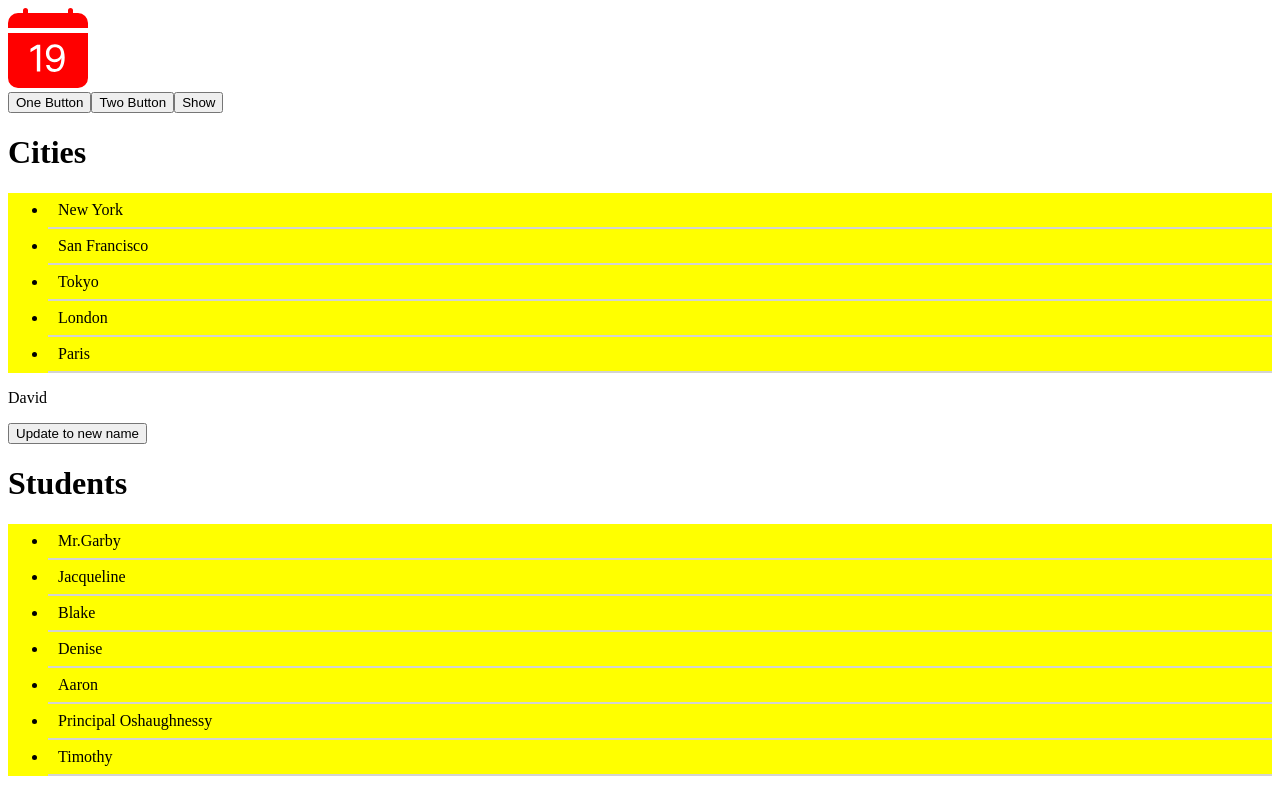
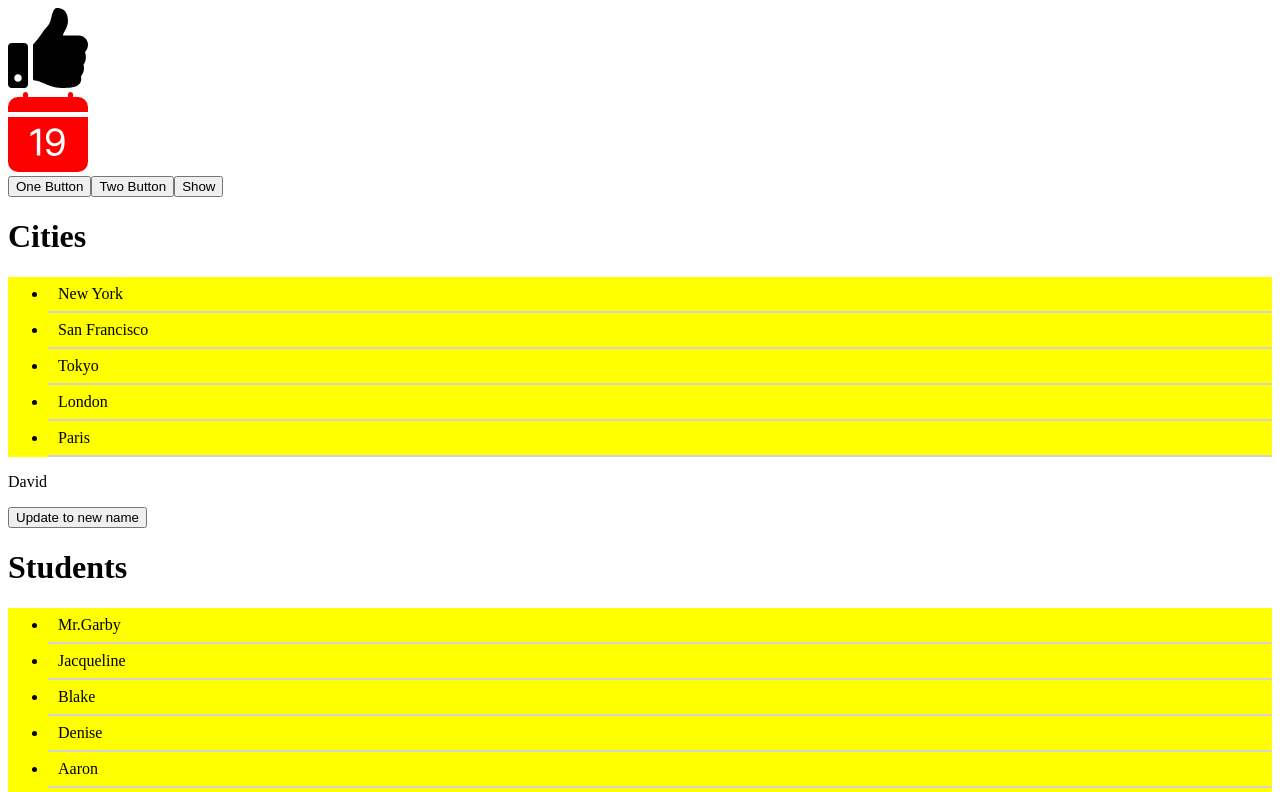
Before and after one commit to n-see/IntroToReact, a React (Vite) app in the folder introReact/: page / in a window 1280 px wide. Shown: the top 792 px of the page. Built offline with nearby package versions, Linux system fonts and the light colour scheme.

Commit message:
like icon

```diff
--- a/introReact/src/App.tsx
+++ b/introReact/src/App.tsx
@@ -1,10 +1,13 @@
 
 import { useState } from "react";
 import Alert from "./components/Alert/Alert";
-import Button from "./components/Button";
+import Button from "./components/Button/Button";
 import ListGroup from "./components/ListGroup/ListGroup";
 import MyuseStateExample from "./components/MyuseStateExample";
 import { BsCalendarDateFill } from "react-icons/bs";
+import Like from "./components/Like/Like";
+import { FaRegThumbsUp } from "react-icons/fa";
+import { FaThumbsUp } from "react-icons/fa";
 
 
 
@@ -36,10 +39,15 @@ function App(){
   const [display, setDisplay] = useState(false)
   const handleClick2 = () => {
     setDisplay(!display)
+
   }
+
   return(
     <>
+      <div>
 
+        <Like />
+      </div>
       <BsCalendarDateFill color="red" size={80} />
       <div>
         {/* (display == true) ? <Alert> YOu Clicked .. <Alert /> : null */}
--- a/introReact/src/components/Button.tsx
+++ b/introReact/src/components/Button/Button.tsx
@@ -1,3 +1,4 @@
+import styles from './Button.module.css'
 interface ButtonProps {
     children:string
     onClickFunction:() => void
--- /dev/null
+++ b/introReact/src/components/Like/Like.tsx
@@ -0,0 +1,21 @@
+import { useState } from "react";
+import { FaRegThumbsUp } from "react-icons/fa";
+import { FaThumbsUp } from "react-icons/fa";
+
+
+const Like = () => {
+
+    const [changeImage, setChangeImage] = useState(false)
+    const toggleImg = () => {
+        setChangeImage(!changeImage)
+    }
+  return (
+    <>
+        <div>
+            {changeImage ? <FaRegThumbsUp size={80} onClick={toggleImg}/> : <FaThumbsUp size={80} onClick={toggleImg}/>}
+        </div>
+    </>
+  )
+}
+
+export default Like
```
Also changed, not shown: introReact/src/components/Button/Button.module.css (added).
